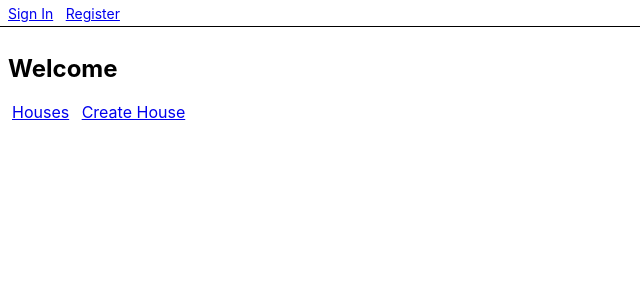
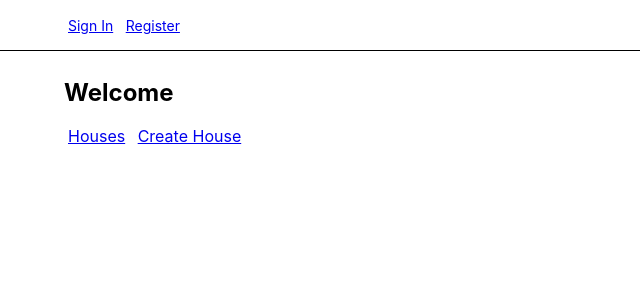
Before and after one commit to arpradhan/hausmate, a Django app: page / in a window 1280 px wide. Shown: the top 300 px of the page, without its empty margins (0-640 px from the left). Run offline with Django 3.2, Linux system fonts and the light colour scheme; some libraries are stand-ins or nearby versions.

Commit message:
style home page

```diff
--- a/hausmate/houses/templates/base.html
+++ b/hausmate/houses/templates/base.html
@@ -6,7 +6,7 @@
     <link rel="stylesheet" href="https://unpkg.com/tachyons@4.9.0/css/tachyons.min.css"/>
   </head>
   <body class="sans-serif black bg-white">
-    <nav class="w-100 pa1 bb">
+    <nav class="w-100 pv3 ph5 bb">
       {% if user.is_authenticated %}
         <a class="ph1 f6" href="{% url 'home' %}">Home</a>
         <a class="ph1 f6" href="{% url 'logout' %}">Logout</a>
--- a/hausmate/houses/templates/home.html
+++ b/hausmate/houses/templates/home.html
@@ -1,6 +1,6 @@
 {% extends "base.html" %}
 {% block content %}
-<div class="w-100 pa2">
+<div class="w-100 pv2 ph5">
   <h2>Welcome</h2>
   <a class="ph1" href="{% url 'house_list' %}">Houses</a>
   <a class="ph1" href="{% url 'house_create' %}">Create House</a>
--- a/hausmate/houses/views.py
+++ b/hausmate/houses/views.py
@@ -19,6 +19,7 @@ class HomePageView(TemplateView):
 
 class HouseListView(LoginRequiredMixin, ListView):
     model = House
+    login_url = '/login/'
 
     def get_queryset(self):
         return House.objects.filter(
```
